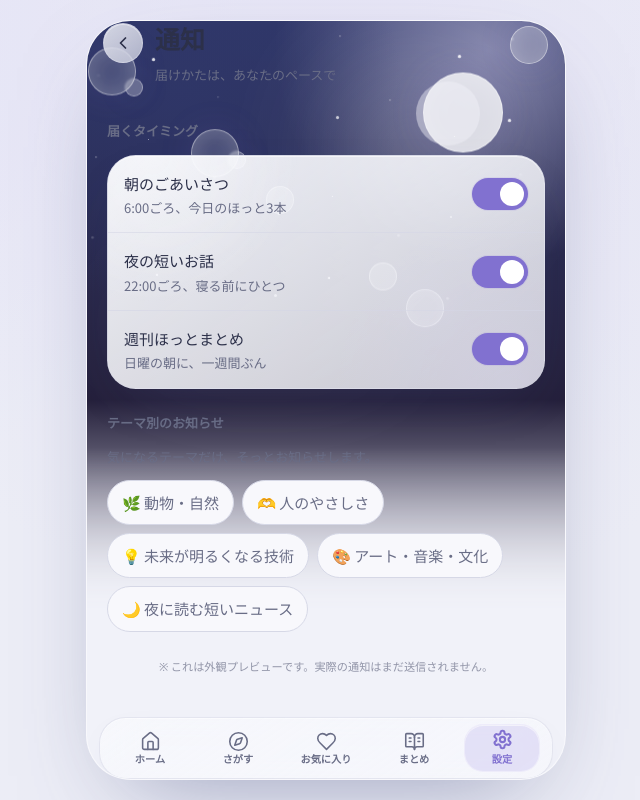
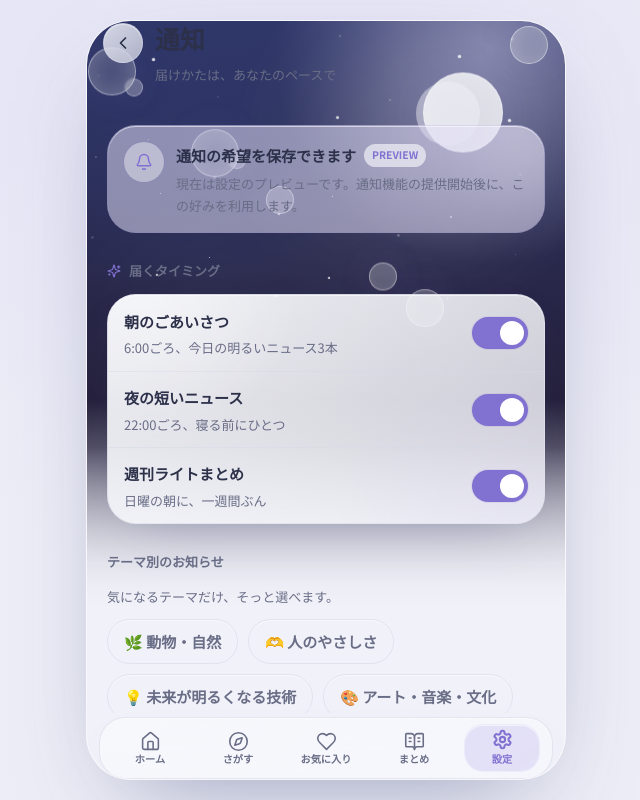
Before and after one commit to sunpotflower4460-cpu/Hot-news, a Next.js app: page /settings/notifications in a window 1280 px wide. Shown: the whole page, without its empty margins (314-954 px from the left). Built offline with nearby package versions, Linux system fonts and the light colour scheme; a web font is replaced by a local one.

Commit message:
Clarify and refine notification preferences

```diff
--- a/src/app/(app)/settings/notifications/page.tsx
+++ b/src/app/(app)/settings/notifications/page.tsx
@@ -1,63 +1,107 @@
 'use client';
 
+import { Bell, Sparkles } from 'lucide-react';
 import { ScreenHeader } from '@/components/layout/ScreenHeader';
 import { Card } from '@/components/ui/Card';
 import { Toggle } from '@/components/ui/Toggle';
 import { useSettingsStore } from '@/lib/store/useSettingsStore';
 import { useHydrated } from '@/lib/utils/useHydrated';
+import { cn } from '@/lib/utils/cn';
 import { CATEGORIES } from '@/mock/categories';
-import { cn } from '@/lib/utils/cn';
 
 export default function NotificationsPage() {
   const hydrated = useHydrated();
-  const s = useSettingsStore();
+  const morningNotify = useSettingsStore((state) => state.morningNotify);
+  const nightNotify = useSettingsStore((state) => state.nightNotify);
+  const weeklyDigest = useSettingsStore((state) => state.weeklyDigest);
+  const topicNotify = useSettingsStore((state) => state.topicNotify);
+  const setMorningNotify = useSettingsStore((state) => state.setMorningNotify);
+  const setNightNotify = useSettingsStore((state) => state.setNightNotify);
+  const setWeeklyDigest = useSettingsStore((state) => state.setWeeklyDigest);
+  const toggleTopic = useSettingsStore((state) => state.toggleTopic);
 
   return (
-    <div className="space-y-6 pb-8">
+    <div className="space-y-7 pb-10">
       <ScreenHeader title="通知" subtitle="届けかたは、あなたのペースで" back />
 
+      <div className="px-5">
+        <div className="relative overflow-hidden rounded-card border border-accent/10 bg-accent-soft/55 px-4 py-4 shadow-inner-light">
+          <div className="absolute -right-8 -top-8 h-24 w-24 rounded-full bg-white/35 blur-2xl" />
+          <div className="relative flex items-start gap-3">
+            <span className="flex h-10 w-10 shrink-0 items-center justify-center rounded-full bg-white/40 text-accent shadow-glow">
+              <Bell size={18} />
+            </span>
+            <div>
+              <div className="flex flex-wrap items-center gap-2">
+                <p className="text-body font-bold text-text">通知の希望を保存できます</p>
+                <span className="rounded-pill bg-surface/65 px-2 py-0.5 text-[0.65rem] font-bold text-accent">
+                  PREVIEW
+                </span>
+              </div>
+              <p className="mt-1 text-caption leading-relaxed text-muted">
+                現在は設定のプレビューです。通知機能の提供開始後に、この好みを利用します。
+              </p>
+            </div>
+          </div>
+        </div>
+      </div>
+
       <section className="space-y-3 px-5">
-        <h2 className="text-caption font-bold text-muted">届くタイミング</h2>
-        <Card className="divide-y divide-line/60">
-          <Row label="朝のごあいさつ" hint="6:00ごろ、今日のほっと3本">
-            <Toggle checked={hydrated && s.morningNotify} onChange={s.setMorningNotify} label="朝のごあいさつ" />
+        <div className="flex items-center gap-2">
+          <Sparkles size={14} className="text-accent" />
+          <h2 className="text-caption font-bold text-muted">届くタイミング</h2>
+        </div>
+        <Card className="divide-y divide-line/45">
+          <Row label="朝のごあいさつ" hint="6:00ごろ、今日の明るいニュース3本">
+            <Toggle
+              checked={hydrated && morningNotify}
+              onChange={setMorningNotify}
+              label="朝のごあいさつ"
+            />
           </Row>
-          <Row label="夜の短いお話" hint="22:00ごろ、寝る前にひとつ">
-            <Toggle checked={hydrated && s.nightNotify} onChange={s.setNightNotify} label="夜の短いお話" />
+          <Row label="夜の短いニュース" hint="22:00ごろ、寝る前にひとつ">
+            <Toggle
+              checked={hydrated && nightNotify}
+              onChange={setNightNotify}
+              label="夜の短いニュース"
+            />
           </Row>
-          <Row label="週刊ほっとまとめ" hint="日曜の朝に、一週間ぶん">
-            <Toggle checked={hydrated && s.weeklyDigest} onChange={s.setWeeklyDigest} label="週刊ほっとまとめ" />
+          <Row label="週刊ライトまとめ" hint="日曜の朝に、一週間ぶん">
+            <Toggle
+              checked={hydrated && weeklyDigest}
+              onChange={setWeeklyDigest}
+              label="週刊ライトまとめ"
+            />
           </Row>
         </Card>
       </section>
 
       <section className="space-y-3 px-5">
         <h2 className="text-caption font-bold text-muted">テーマ別のお知らせ</h2>
-        <p className="-mt-1 text-caption text-muted">気になるテーマだけ、そっとお知らせします。</p>
-        <div className="flex flex-wrap gap-2">
-          {CATEGORIES.map((c) => {
-            const active = hydrated && s.topicNotify.includes(c.id);
+        <p className="-mt-1 text-caption text-muted">気になるテーマだけ、そっと選べます。</p>
+        <div className="flex flex-wrap gap-2.5">
+          {CATEGORIES.map((category) => {
+            const active = hydrated && topicNotify.includes(category.id);
             return (
               <button
-                key={c.id}
-                onClick={() => s.toggleTopic(c.id)}
+                type="button"
+                key={category.id}
+                onClick={() => toggleTopic(category.id)}
                 aria-pressed={active}
                 className={cn(
-                  'rounded-pill border px-3.5 py-2 text-caption font-medium transition-colors',
-                  active ? 'border-transparent text-white' : 'border-line bg-surface text-muted',
+                  'min-h-11 rounded-pill border px-4 py-2 text-caption font-semibold shadow-inner-light transition-all duration-300 ease-gentle active:scale-95',
+                  active
+                    ? 'border-transparent text-white shadow-glow'
+                    : 'border-line/60 bg-surface/72 text-muted hover:-translate-y-0.5 hover:border-accent/20',
                 )}
-                style={active ? { backgroundColor: `hsl(${c.accent})` } : undefined}
+                style={active ? { backgroundColor: `hsl(${category.accent})` } : undefined}
               >
-                {c.glyph} {c.labelJa}
+                {category.glyph} {category.labelJa}
               </button>
             );
           })}
         </div>
       </section>
-
-      <p className="px-5 text-center text-[0.7rem] text-muted/70">
-        ※ これは外観プレビューです。実際の通知はまだ送信されません。
-      </p>
     </div>
   );
 }
@@ -72,10 +116,10 @@ function Row({
   children: React.ReactNode;
 }) {
   return (
-    <div className="flex items-center gap-3 px-4 py-3.5">
+    <div className="flex min-h-[4.75rem] items-center gap-3 px-4 py-3">
       <div className="flex-1">
-        <p className="text-body font-medium text-text">{label}</p>
-        <p className="text-caption text-muted">{hint}</p>
+        <p className="text-body font-semibold text-text">{label}</p>
+        <p className="mt-0.5 text-caption text-muted">{hint}</p>
       </div>
       {children}
     </div>
```
